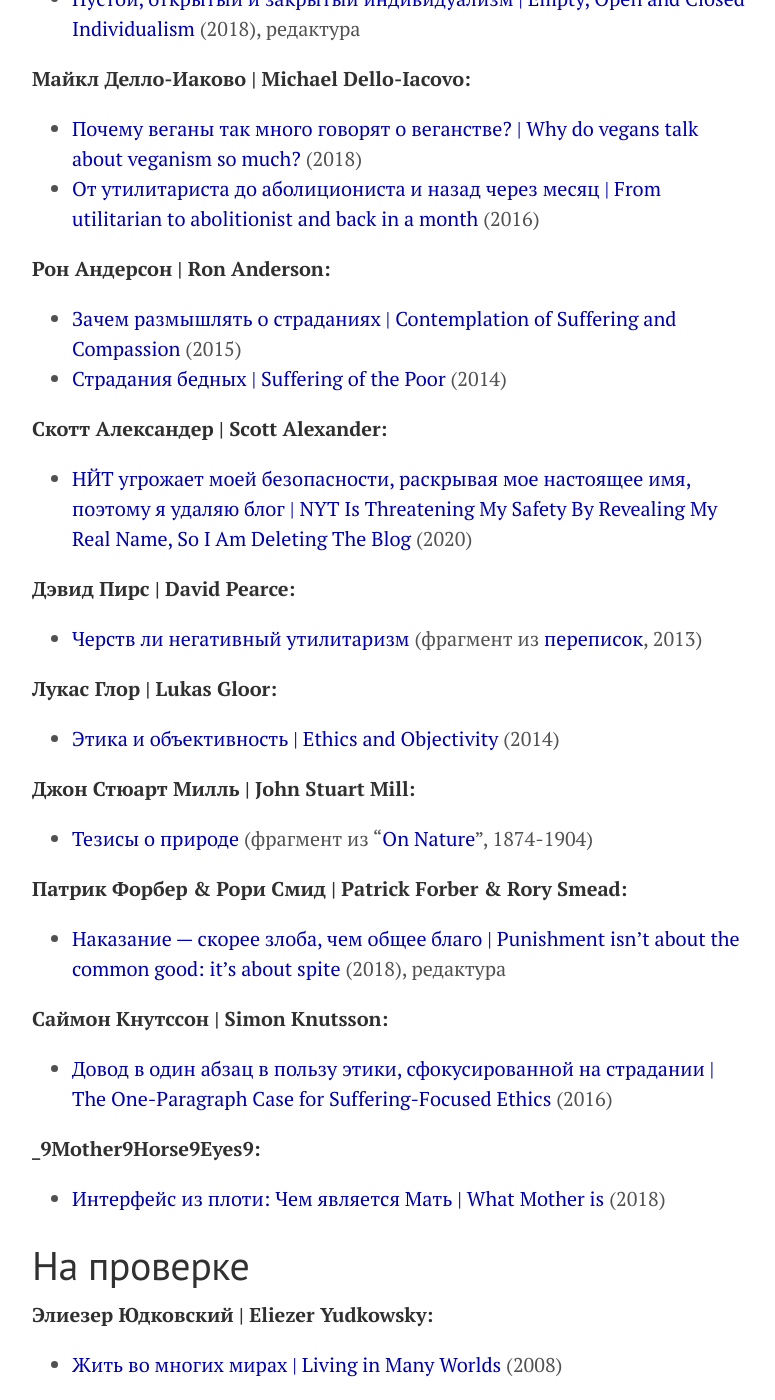
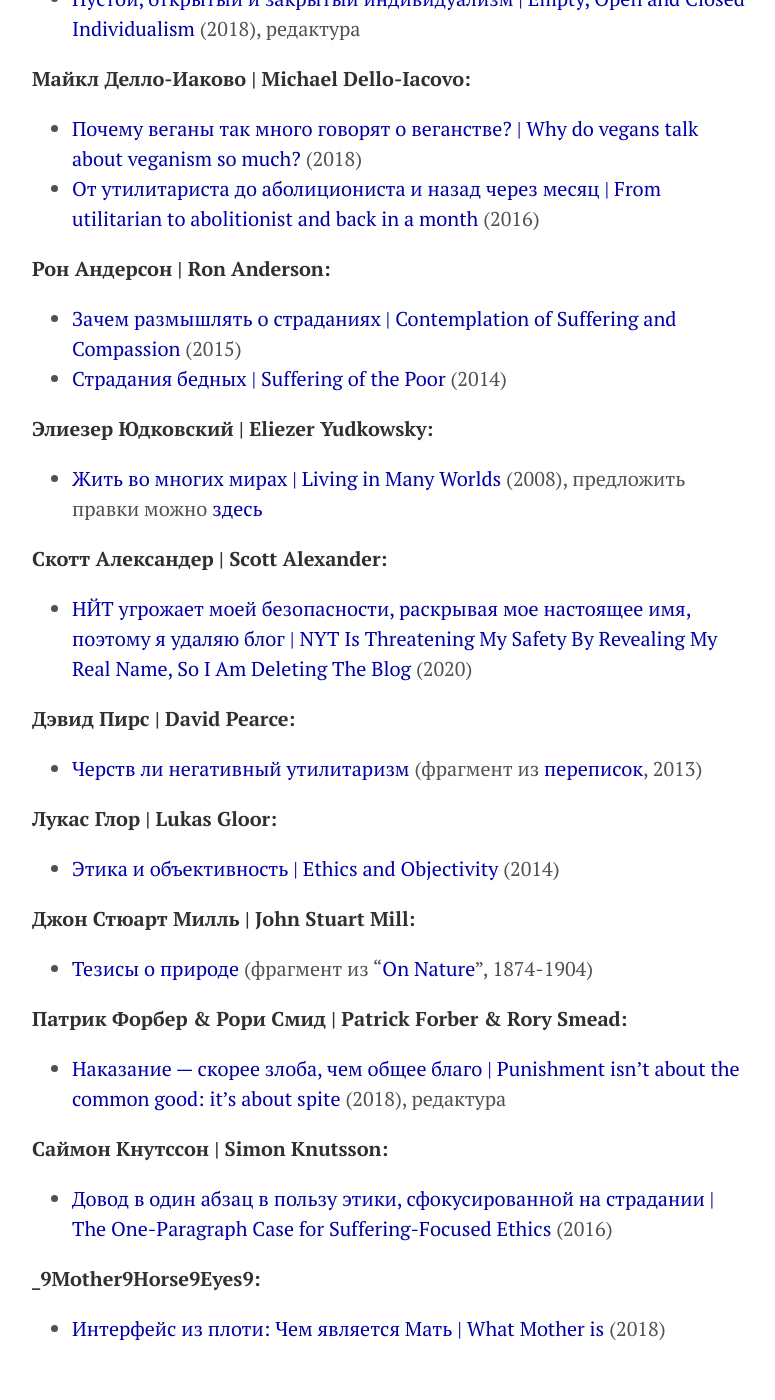
Before and after one commit to KKirdan/kkirdan.github.io, a Jekyll site: the page built from translations/index.md, in a window 1280 px wide and 1400 px high, scrolled down 1213 px. Shown: the whole window, without its empty margins (248-1023 px from the left). Built offline with Jekyll 4.4.1, drawn with Linux system fonts in a browser that asks for light colours; after the commit the page ends 2577 px from its top, so only the background shows below that; some of the changed lines change nothing that is shown.

Commit message:
Update index.md

```diff
--- a/translations/index.md
+++ b/translations/index.md
@@ -36,6 +36,9 @@
 * [Зачем размышлять о страданиях \| Contemplation of Suffering and Compassion](https://reducingsuffering.github.io/ron-anderson-contemplation-of-suffering-and-compassion.html) (2015)
 * [Страдания бедных \| Suffering of the Poor](https://reducingsuffering.github.io/ron-anderson-suffering-of-the-poor.html) (2014)
 
+**Элиезер Юдковский \| Eliezer Yudkowsky:**
+* [Жить во многих мирах \| Living in Many Worlds](https://reducingsuffering.github.io/eliezer-yudkowsky-living-in-many-worlds.html) (2008), предложить правки можно [здесь](https://docs.google.com/document/d/16wMxISHRNOMtxvQh58zkVKSdeDjqY-xD2xhxNuRYjoU/edit?usp=sharing)
+
 **Скотт Александер \| Scott Alexander:**
 * [НЙТ угрожает моей безопасности, раскрывая мое настоящее имя, поэтому я удаляю блог \| NYT Is Threatening My Safety By Revealing My Real Name, So I Am Deleting The Blog](https://vk.com/@kirdan-slate-star-codex-2020-06-22) (2020)
 
@@ -56,8 +59,3 @@
 
 **\_9Mother9Horse9Eyes9:**
  * [Интерфейс из плоти: Чем является Мать \| What Mother is](https://vk.com/@-188637166-flesh-interface-what-mother-is) (2018)
-
-# На проверке
-
-**Элиезер Юдковский \| Eliezer Yudkowsky:**
-* [Жить во многих мирах \| Living in Many Worlds](eliezer-yudkowsky-living-in-many-worlds.html) (2008)
```
